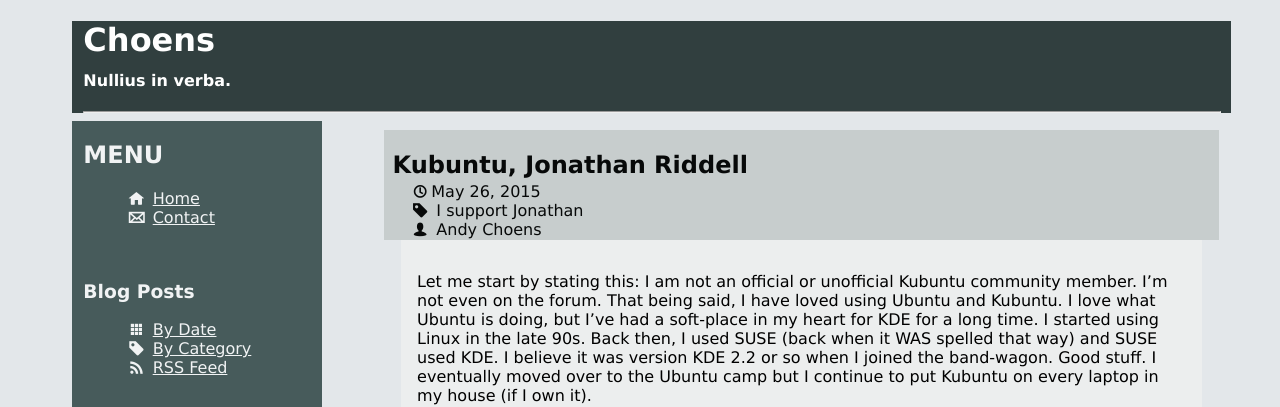
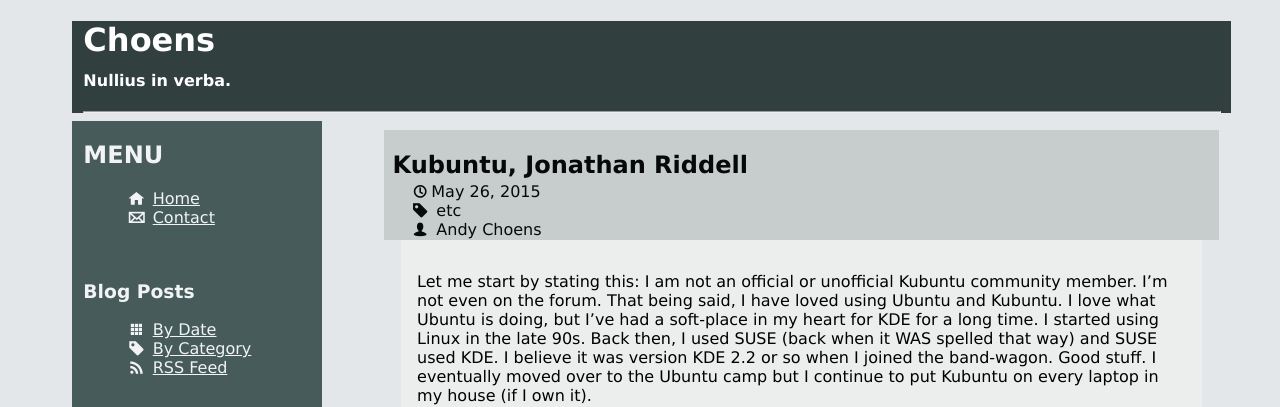
Before and after one commit to Choens/choens.github.io, a Jekyll site: the page built from _posts/2015-05-26-i-support-riddell-too.md, in a window 1280 px wide. Shown: the top 407 px of the page. Built offline with Jekyll 4.4.1, drawn with Linux system fonts in a browser that asks for light colours; Markdown is read by kramdown in place of the engine named in the settings; comment, search, counter and statistics services are not loaded.

Commit message:
Changes the category.

```diff
--- a/_posts/2015-05-26-i-support-riddell-too.md
+++ b/_posts/2015-05-26-i-support-riddell-too.md
@@ -2,7 +2,7 @@
 title: Kubuntu, Jonathan Riddell
 author: Andy Choens
 layout: post
-category: I support Jonathan
+category: etc
 excerpt: Big flap about J Riddell. Much ado about nothing, but now a bruised community.
 
 ---
```
